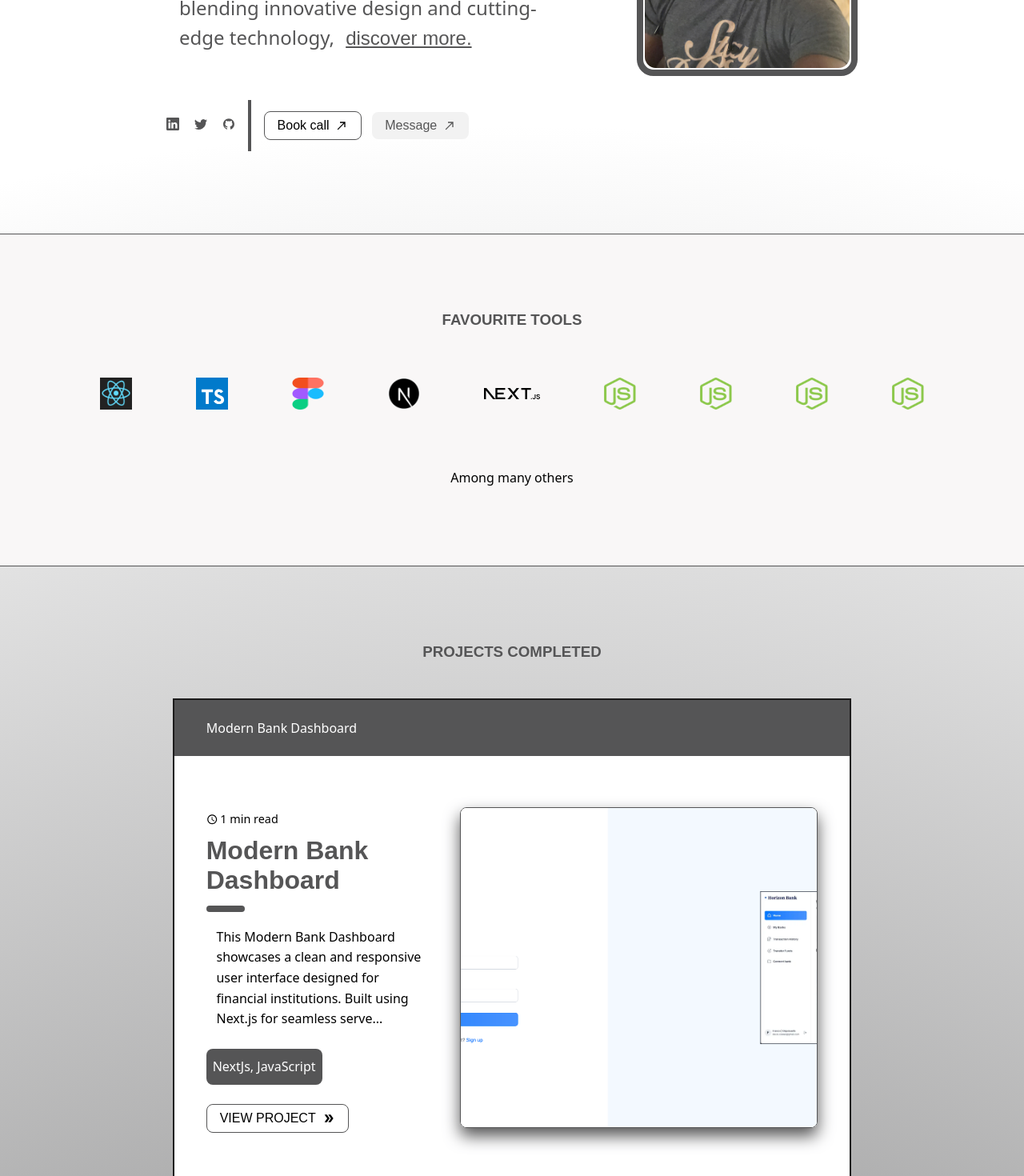
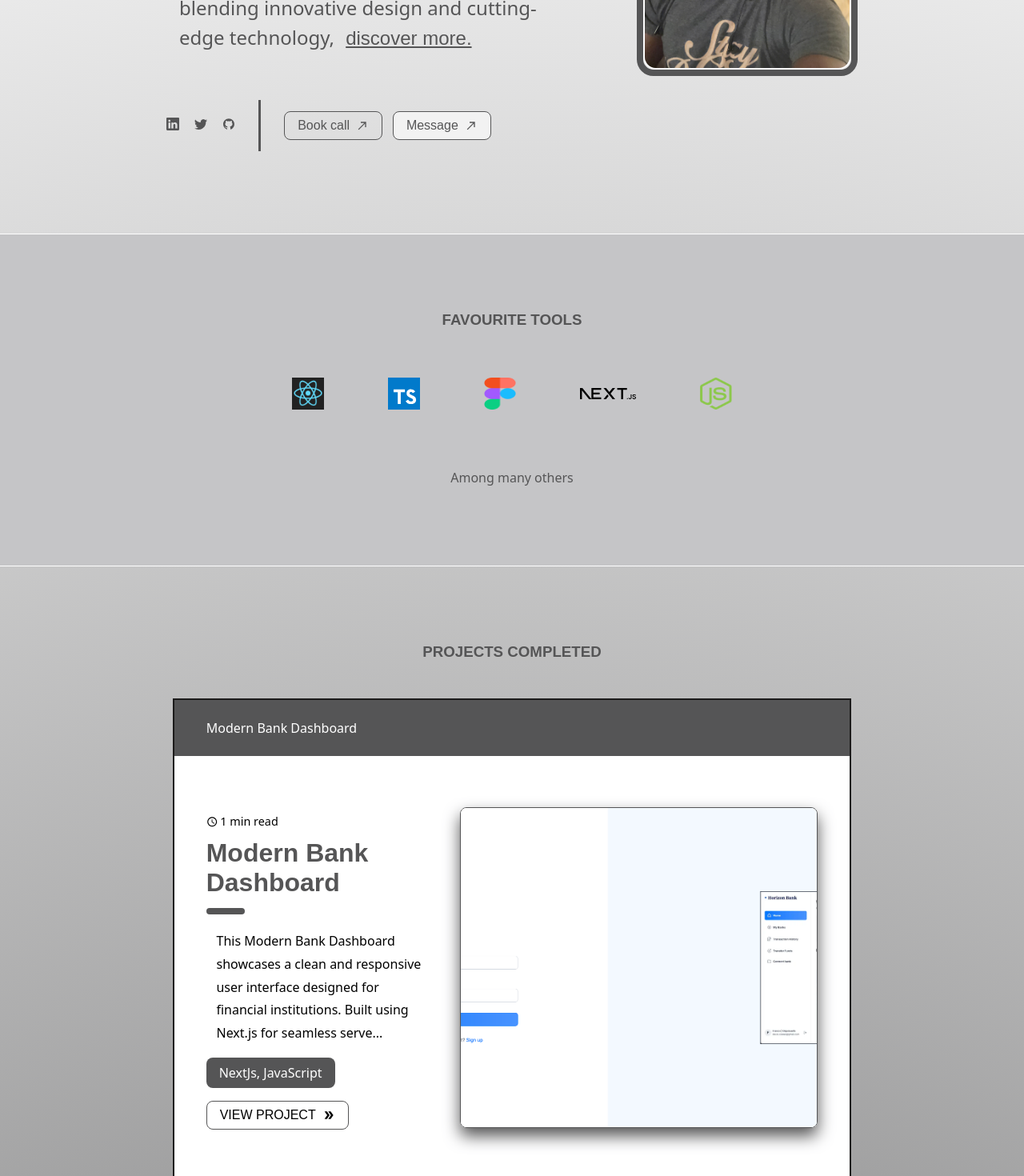
Before and after one commit to Engrfran6/DeuLo, a Next.js app: page / in a window 1280 px wide. Shown: the part 500-1970 px from the top of the page at 80% size. Built offline with nearby package versions, Linux system fonts and the light colour scheme; a web font is replaced by a local one.

Commit message:
change bg color to gray

```diff
--- a/app/(root)/page.js
+++ b/app/(root)/page.js
@@ -21,18 +21,18 @@ export default function Home() {
         <h3 className="tech_header">FAVOURITE TOOLS</h3>
         <Technologies />
 
-        <h4>Among many others</h4>
+        <h4 className={styles.tech_footer}>Among many others</h4>
       </section>
 
       <section
         className={`${styles.projects} ${
           pathname === '/portfolio' ? styles.projects_grid : ''
         }`.trim()}>
-        <h3 className="project_header">PROJECTS COMPLETED</h3>
+        <h3 className={styles.project_header}>PROJECTS COMPLETED</h3>
         {projectList?.slice(0, 7).map((project, index) => (
           <ProjectCard key={index} {...project} />
         ))}
-        <a className="btn btn_primary" href="/portfolio">
+        <a className={`btn btn_primary} href="/portfolio ${styles.projects_footer}`}>
           VIEW MORE PROJECTS
           <MdOutlineDoubleArrow />
         </a>
--- a/app/(root)/page.module.css
+++ b/app/(root)/page.module.css
@@ -1,5 +1,5 @@
 .main {
-  /* position: sticky; */
+  /* position: relative; */
 }
 
 .header {
@@ -17,17 +17,25 @@
   padding: 6rem 0;
 }
 .technologies {
-  border-top: 1px solid #555556;
-  border-bottom: 1px solid #555556;
+  border-top: 1px solid #ffffff;
+  border-bottom: 1px solid #ffffff;
+
+  .tech_footer {
+    color: #555556;
+  }
 }
+
 .technologies,
 .contact {
-  background-color: rgb(249, 247, 247);
+  background-color: #c5c5c7;
 }
 
 .projects {
   width: 66.3%;
   margin: 0 auto;
+}
+
+.projects_header {
 }
 
 .projects_grid {
--- a/app/globals.css
+++ b/app/globals.css
@@ -32,7 +32,7 @@ html {
 
 body {
   margin-top: 4.5rem;
-  background: radial-gradient(circle, #555556 4%, #ffffff 80%);
+  background: radial-gradient(circle, #555556 0.5%, #ffffff 99%);
 }
 
 /* =============GENERAL STYLE=========== */
--- a/components/header/Header.jsx
+++ b/components/header/Header.jsx
@@ -22,14 +22,16 @@ function Header() {
           </p>
         </div>
 
-        <div className="header_actions">
+        <motion.div
+          className="header_actions"
+          initial={{x: 900, opacity: 0}}
+          animate={{x: 0, opacity: 1}}>
           <div className="header_socials">
             <Socials className="socials-header" />
           </div>
 
           <div className="divider"></div>
 
-          <div className="btn_container">
           <a
             className="btn btn-call"
             href="https://calendly.com/deulo-careers/meeting-with-francis-u-okpoluaefe"
@@ -45,8 +47,7 @@ function Header() {
             onClick={() => (window.location.href = 'mailto:deulo.dev@gmail.com')}>
             Message <MdCallMade />
           </button>
-          </div>
-        </div>
+        </motion.div>
       </div>
 
       <div className="header_container-right">
--- a/components/header/header.css
+++ b/components/header/header.css
@@ -41,14 +41,10 @@
   .header_actions {
     display: flex;
     align-items: center;
-    justify-content: start;
-
-    .btn_container {
-      display: flex;
-      align-items: center;
     gap: 0.8rem;
 
     .btn-call {
+      color: #555556;
       border: 1px solid #555556;
     }
 
@@ -63,13 +59,7 @@
     .btn-message {
       background: #f2f2f2;
       color: #555556;
-      }
-    }
-
-    .header_socials {
-      display: flex;
-      justify-content: center;
-      align-items: center;
+      border: 1px solid #555556;
     }
 
     .divider {
--- a/components/projectCard/projectCard.css
+++ b/components/projectCard/projectCard.css
@@ -71,29 +71,25 @@
   }
 
   .card_description-text {
-    display: flex;
-    flex-direction: column;
-    gap: 1.5rem;
     margin-top: 1.2rem;
 
     > p {
       padding: 0 3rem 0 0.8rem;
-      line-height: 1.6rem;
-    }
     }
 
-  .card_description-text > h4 {
+    > h4 {
       color: #ffffff;
       background: #555556;
       flex-wrap: wrap;
       width: max-content;
-    height: max-content;
-    padding: 0.5rem;
+      padding: 0.3rem 1rem;
       border-radius: 0.5rem;
+      margin: 1rem 0;
     }
 
-  .card_description-text > a {
+    > a {
       border: 1px solid #555556;
+    }
   }
 }
 
--- a/components/technologies/Technologies.jsx
+++ b/components/technologies/Technologies.jsx
@@ -21,21 +21,8 @@ export default function Technologies() {
         <li>
           <Image width={40} height={40} alt="Figma" src={Figma} title="Figma" />
         </li>
-
-        <li>
-          <Image width={40} height={40} alt="NextJS" src={NextJs} title="NextJS" />
-        </li>
         <li>
           <Image width={70} height={70} alt="NextJS" src={NextJs2} title="NextJS" />
-        </li>
-        <li>
-          <Image width={40} height={40} alt="NodeJS" src={NodeJs} title="NodeJS" />
-        </li>
-        <li>
-          <Image width={40} height={40} alt="NodeJS" src={NodeJs} title="NodeJS" />
-        </li>
-        <li>
-          <Image width={40} height={40} alt="NodeJS" src={NodeJs} title="NodeJS" />
         </li>
         <li>
           <Image width={40} height={40} alt="NodeJS" src={NodeJs} title="NodeJS" />
```
Also changed, not shown: components.json (deleted), 1 other file (tests, documents, lock files or other folders). Lines whose indentation alone changed are shown as unchanged.
